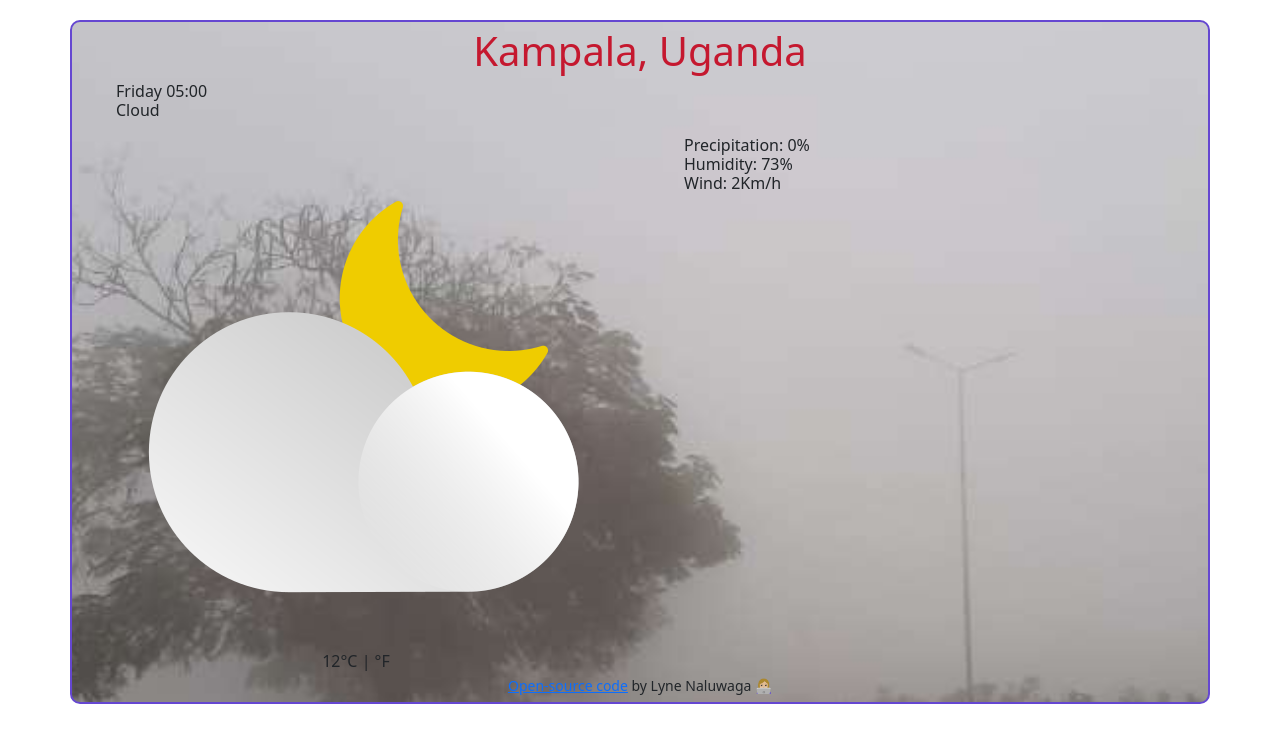
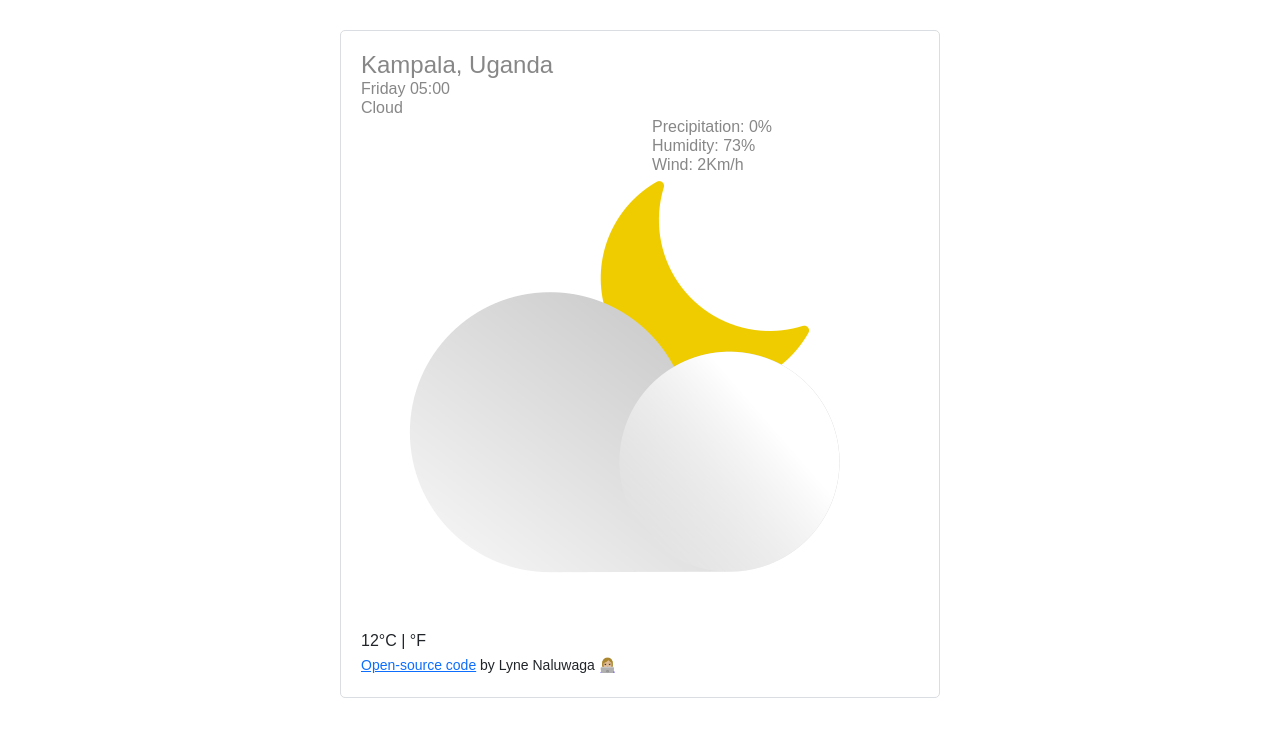
Before and after one commit to Lynesn/vanilla-weather-app, a plain HTML site: page index.html in a window 1280 px wide. Drawn offline with nearby package versions, Linux system fonts and the light colour scheme; a web font is replaced by a local one.

Commit message:
Styled the app elements on top.

```diff
--- a/index.html
+++ b/index.html
@@ -5,13 +5,13 @@
     <meta http-equiv="X-UA-Compatible" content="IE=edge" />
     <meta name="viewport" content="width=device-width, initial-scale=1.0" />
     <title>Weather App</title>
-    <link rel="stylesheet" href="styles7.css" />
     <link
       href="https://cdn.jsdelivr.net/npm/bootstrap@5.2.0/dist/css/bootstrap.min.css"
       rel="stylesheet"
       integrity="sha384-gH2yIJqKdNHPEq0n4Mqa/HGKIhSkIHeL5AyhkYV8i59U5AR6csBvApHHNl/vI1Bx"
       crossorigin="anonymous"
     />
+    <link rel="stylesheet" href="styles7.css" />
     <script
       src="https://kit.fontawesome.com/6b17927c2c.js"
       crossorigin="anonymous"
@@ -52,13 +52,13 @@
           by Lyne Naluwaga 👩🏼‍💻
         </p>
       </div> -->
+        <small>
+          <a href="https://github.com/Lynesn/vanilla-weather-app" target="blank"
+            >Open-source code</a
+          >
+          by Lyne Naluwaga 👩🏼‍💻
+        </small>
       </div>
-      <small>
-        <a href="https://github.com/Lynesn/vanilla-weather-app" target="blank"
-          >Open-source code</a
-        >
-        by Lyne Naluwaga 👩🏼‍💻
-      </small>
     </div>
     <script src="homewk7.js"></script>
   </body>
--- a/styles7.css
+++ b/styles7.css
@@ -1,9 +1,37 @@
 body {
-    padding-bottom: 20px;
-    text-align: center;
+    /* padding-bottom: 20px; */
+    font-family: Arial, Helvetica, sans-serif;
+    /* text-align: center; */
+}
+.weather-app {
+    max-width: 600px;
+    margin: 30px auto;
+    padding:20px;
+    border: 1px solid #dadde1;
+    border-radius: 5px;
+}
+h1 {
+    color: #878787;
+    font-weight: 100;
+    font-size: 24px;
+    line-height: 28px;
+    margin-bottom: 0;
+}
+ul {
+    margin: 0;
+    padding: 0;
 }
 
-.container {
+li {
+    font-size: 16px;
+    color: rgb(135,135,135);
+    font-weight: 100;
+    line-height: 19px;
+    list-style: none;
+    margin: 0;
+    padding: 0;
+}
+/* .container {
     text-align: center;
     border: #6547d1 solid 2px;
     border-radius: 10px;
@@ -15,11 +43,7 @@ body {
     background-size: cover;
 }
 
-h1 {
-    color: rgb(197, 24, 47);
-    font-weight: bold;
-    text-align: center;
-}
+
 
 h2 {
     text-align: left;
@@ -28,21 +52,6 @@ h2 {
     margin: 0;
     padding-left: 20px;
 }
-
-ul {
-    margin: 0 0 10px;
-    padding: 0;
-}
-
-li {
-    font-size: 16px;
-    font-weight: 400;
-    height: 19px;
-    line-height: 1;
-    list-style: none;
-    text-align: left;
-}
-
 .btn {
     margin: 0 auto;
     background: blue;
@@ -102,4 +111,4 @@ li {
     font-weight: bold;
     color: rgb(197, 24, 47);
     font-size: large;
-}
+} */
```
